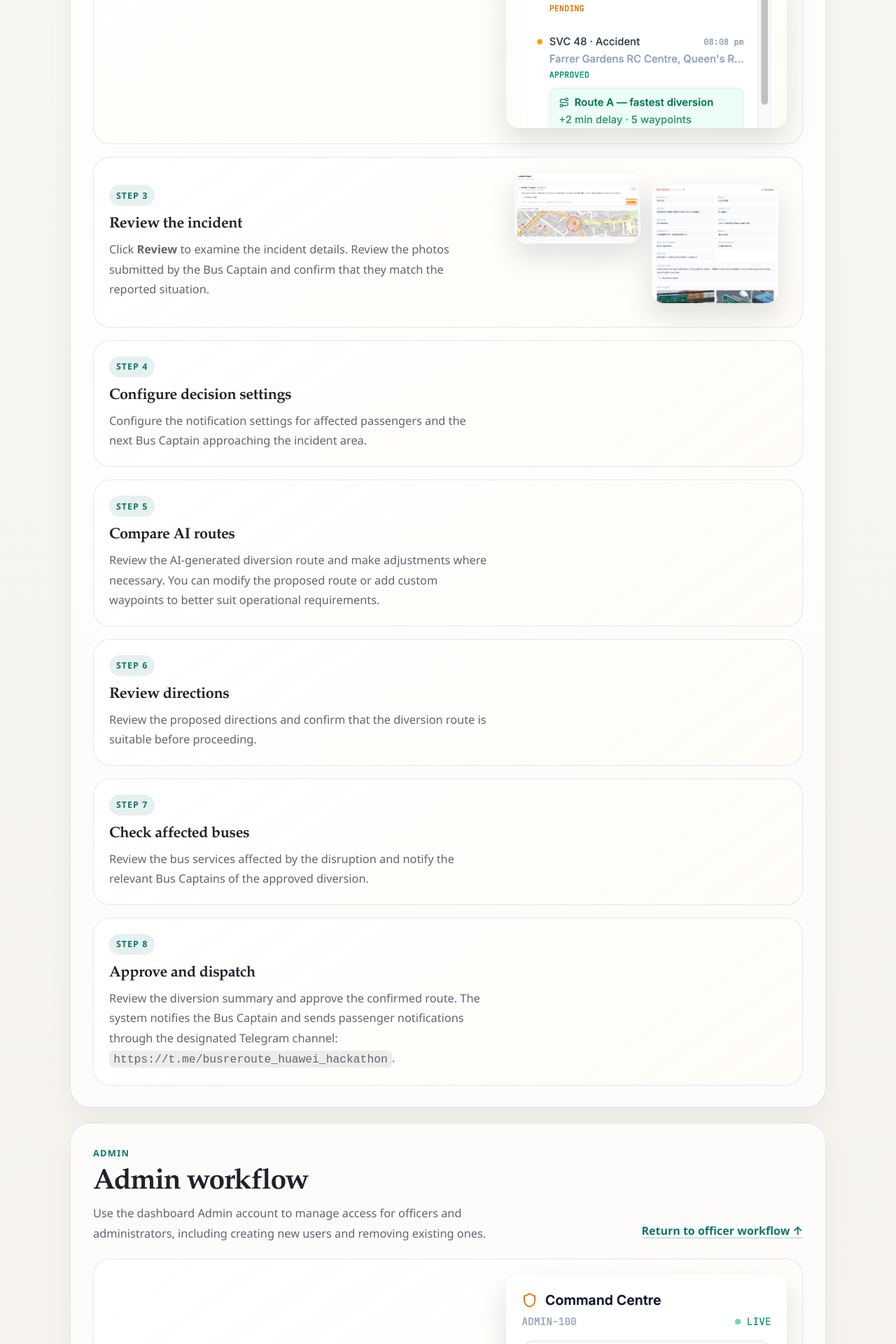
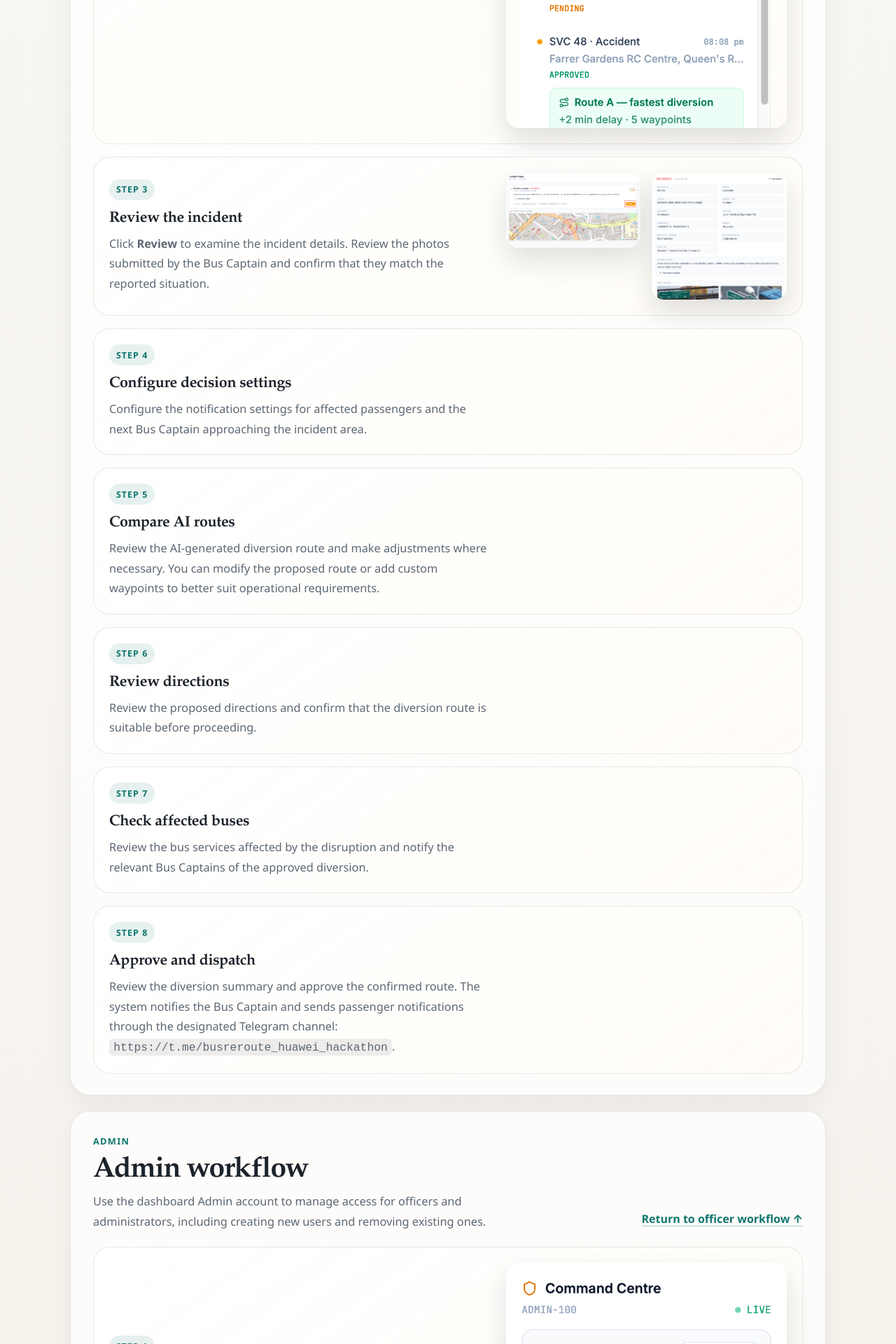
Before and after one commit to ZengZixuan05/RouteGuardians-Manual, a Jekyll site: the page built from web-dashboard.md, in a window 1280 px wide. Shown: the part 2699-4619 px from the top of the page at 70% size. Built offline with Jekyll 4.4.1, drawn with Linux system fonts in a browser that asks for light colours.

Commit message:
Fix officer step 3 two-up layout

```diff
--- a/_layouts/default.html
+++ b/_layouts/default.html
@@ -853,6 +853,21 @@
         max-height: none;
       }
 
+      .screenshot-slot.screenshot-image.screenshot-pair {
+        padding: 0;
+      }
+
+      .screenshot-pair-grid {
+        display: grid;
+        width: 100%;
+        grid-template-columns: repeat(2, minmax(0, 1fr));
+        gap: 16px;
+      }
+
+      .screenshot-slot.screenshot-image.screenshot-pair img + img {
+        margin-top: 0;
+      }
+
       .screenshot-slot.screenshot-image img[src*="/assets/android/"] {
         width: auto;
         max-width: min(100%, 360px);
@@ -1030,6 +1045,7 @@
       @media (max-width: 860px) {
         .hero-grid,
         .grid-2,
+        .screenshot-pair-grid,
         .role-links,
         .journey-list,
         .workflow-step,
--- a/web-dashboard.md
+++ b/web-dashboard.md
@@ -142,8 +142,8 @@ guide_label: Step 2 - Operations Officer
         <h3>Review the incident</h3>
         <p>Click <strong>Review</strong> to examine the incident details. Review the photos submitted by the Bus Captain and confirm that they match the reported situation.</p>
       </div>
-      <figure class="screenshot-slot screenshot-image screenshot-stack">
-        <div class="grid-2">
+      <figure class="screenshot-slot screenshot-image screenshot-pair">
+        <div class="screenshot-pair-grid">
           <img src="{{ '/assets/ss3.png' | relative_url }}" alt="Operations Officer review screen showing incident details and route information" loading="lazy" />
           <img src="{{ '/assets/ss4.png' | relative_url }}" alt="Operations Officer review screen showing the second supporting screenshot for the incident review" loading="lazy" />
         </div>
```
